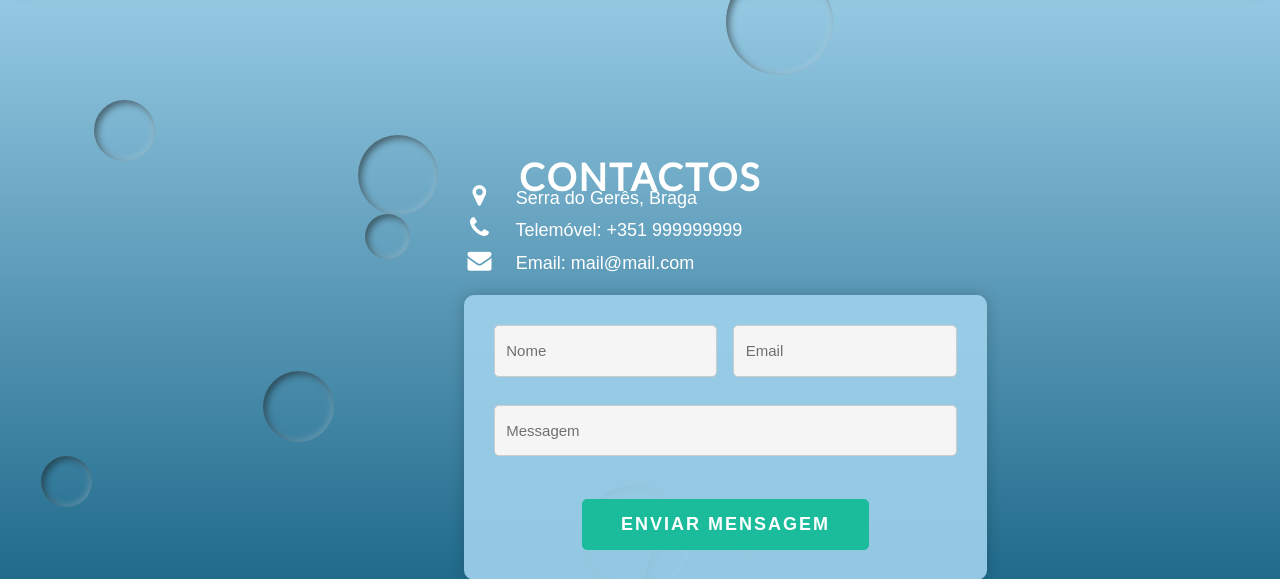
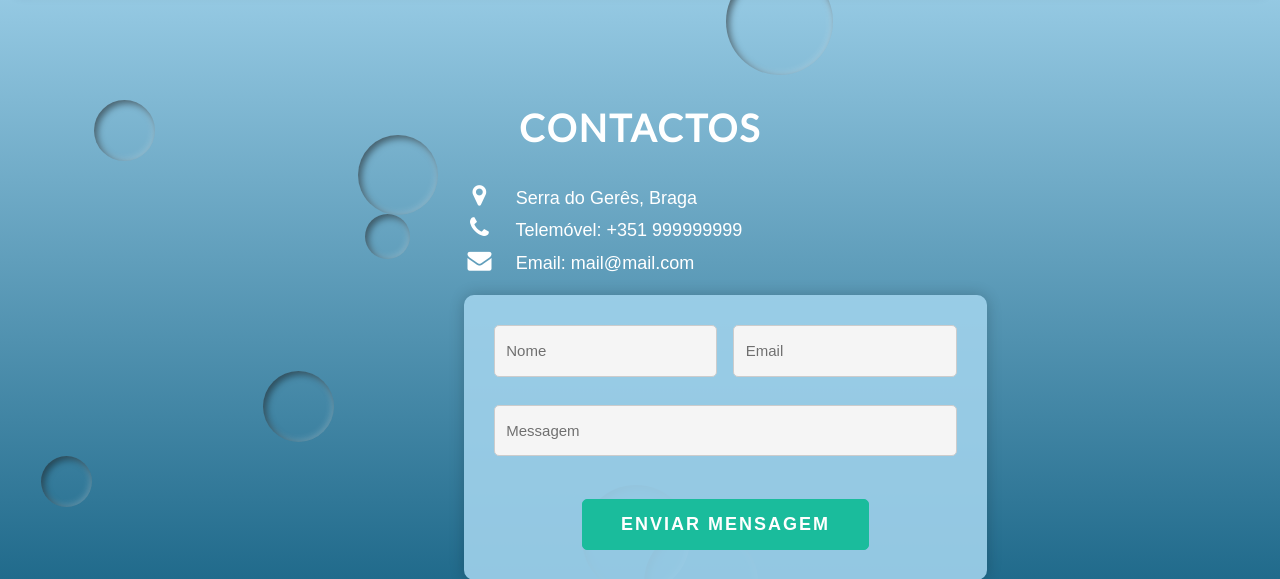
Before and after one commit to Nunomatos7/PECI, a Django app: page /contacts/ in a window 1280 px wide. Shown: the part 58-637 px from the top of the page. Run offline with Django 3.2, Linux system fonts and the light colour scheme; some libraries are stand-ins or nearby versions.

Commit message:
Small change in contacts.html

```diff
--- a/app/templates/contacts.html
+++ b/app/templates/contacts.html
@@ -1,7 +1,7 @@
 {% extends "base.html" %}
 {% block base %}
 
-<div class="container" style="padding-top: 100px;">
+<div class="container" style="padding-top: 4%;">
   <br> </br>
 
   <h1>Contactos</h1>
```
